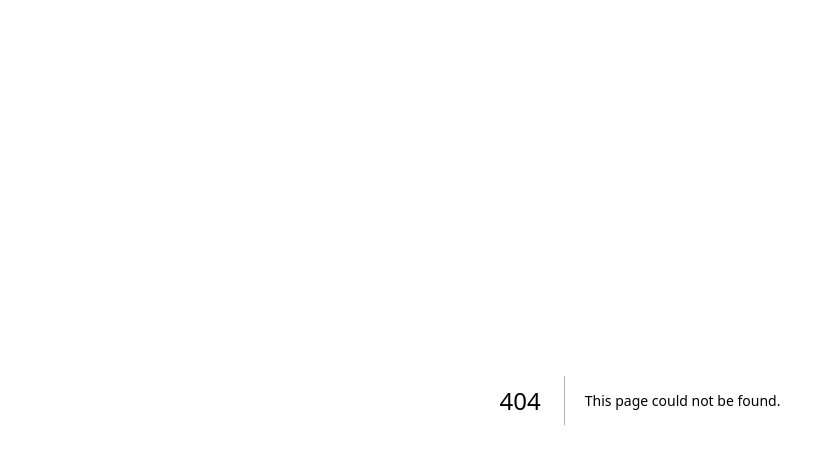
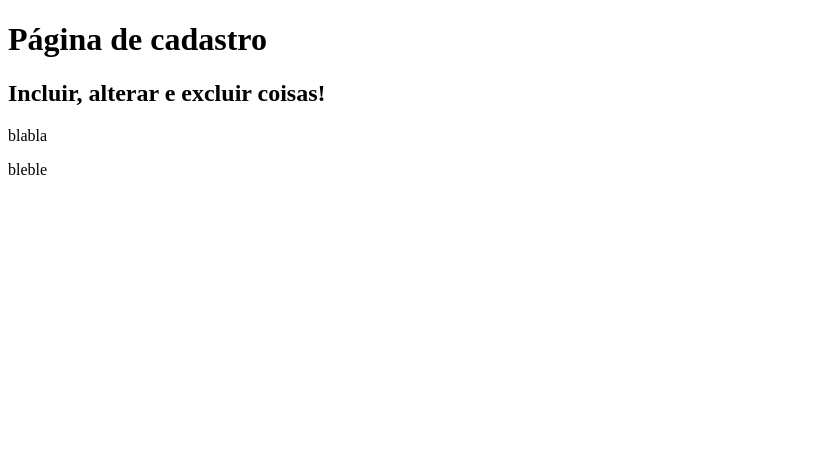
Before and after one commit to nina0-0nina/Curso_nextjs, a Next.js app in the folder curso-nextjs/exercicios/: page /basicos/usandoTitulo in a window 1280 px wide. Before the commit this address had no page. Shown: the top 464 px of the page, without its empty margins (0-835 px from the left). Built offline with nearby package versions, Linux system fonts and the light colour scheme.

Commit message:
componentes

```diff
--- /dev/null
+++ b/curso-nextjs/exercicios/components/Titulo.jsx
@@ -0,0 +1,18 @@
+export default function Titulo(props) {
+
+    if (props.pequeno) {
+        return (
+            <>
+                <p>{props.principal}</p>
+                <p>{props.secundario}</p>
+            </>
+        )
+    } else {
+        return (
+            <>
+                <h1>{props.principal}</h1>
+                <h2>{props.secundario}</h2>
+            </>
+        )
+    }
+}
--- /dev/null
+++ b/curso-nextjs/exercicios/src/pages/basicos/usandoTitulo.jsx
@@ -0,0 +1,20 @@
+// imports
+import Titulo from '../../../components/Titulo'
+
+export default function usandoTitulo() {
+    return(
+        <div>
+            <Titulo
+                principal = "Página de cadastro"
+                secundario = "Incluir, alterar e excluir coisas!"
+            />
+
+            <Titulo
+                principal = "blabla"
+                secundario = "bleble"
+                //pequeno = {true}
+                pequeno
+            />
+        </div>
+    )
+}
```
